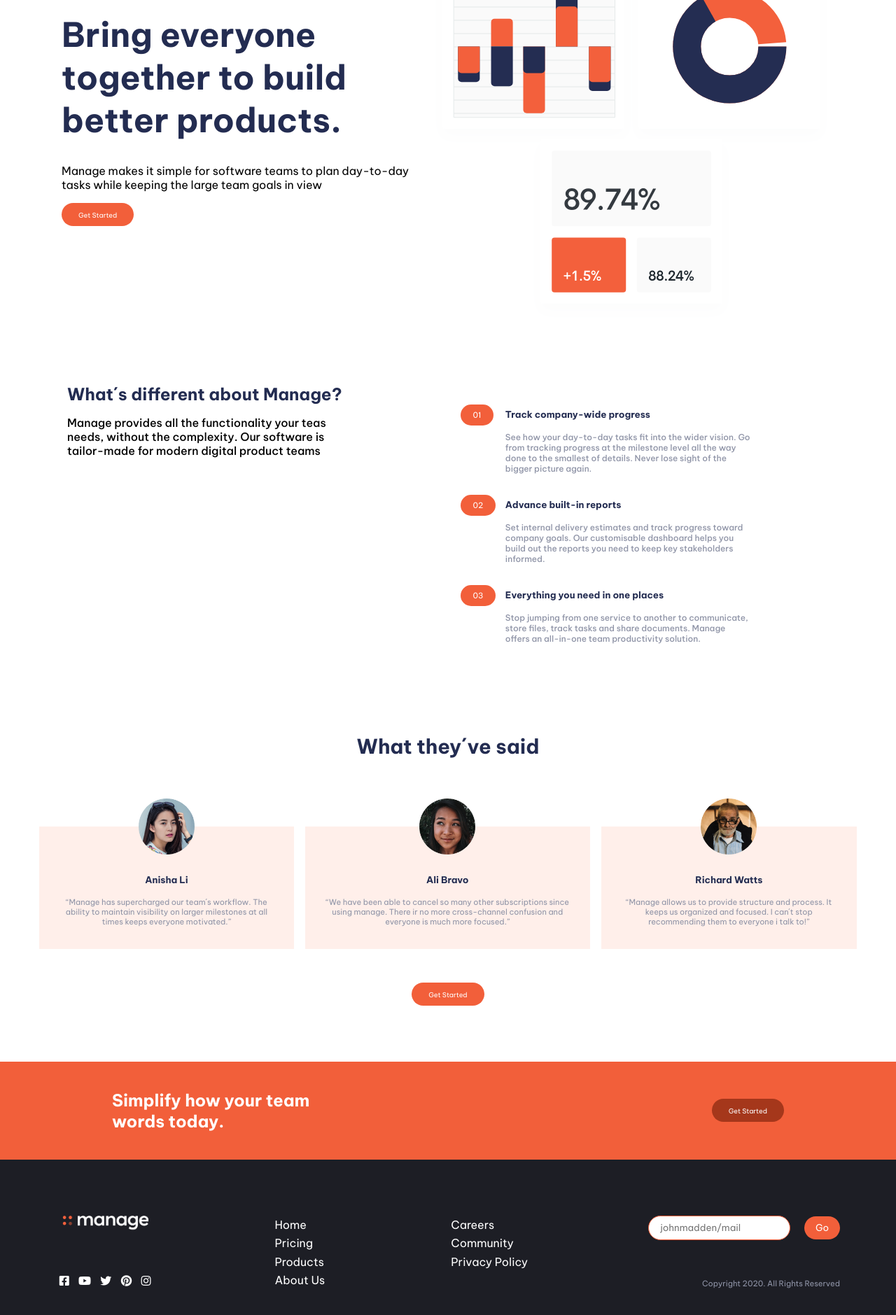
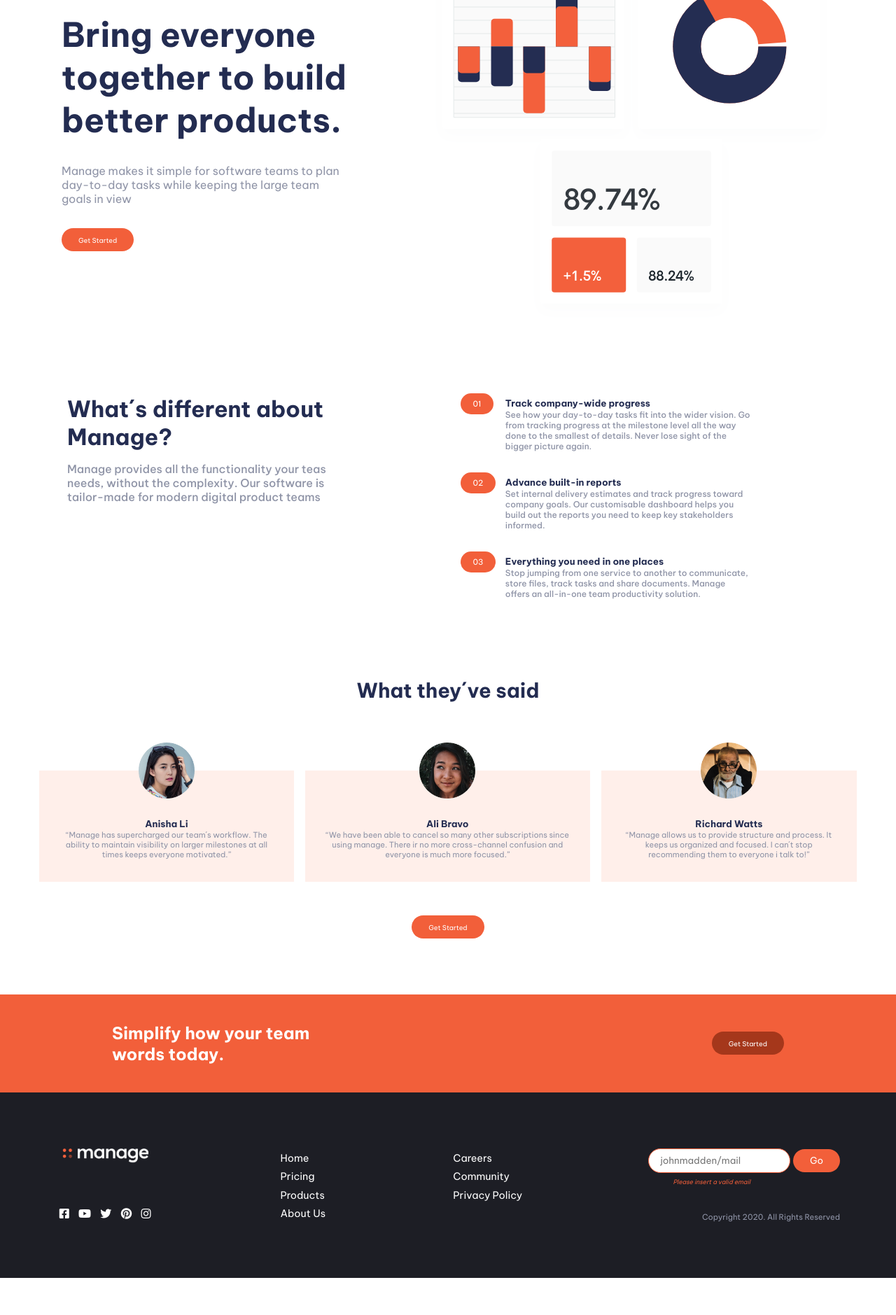
Before and after one commit to MarcelaMesaLeon/Final-FE1, a plain HTML site: page Lina Marcela Mesa Leon - FE1/index.html in a window 1280 px wide. Shown: the part 211-2090 px from the top of the page at 70% size. After the commit the page ends 2037 px from the top, so only its background shows below. Drawn offline with Linux system fonts and the light colour scheme; a web font is replaced by a local one.

Commit message:
Se ajustan estilos, se agrega aviso en el form y se organiza a mi viewport

```diff
--- a/Lina Marcela Mesa Leon - FE1/index.html
+++ b/Lina Marcela Mesa Leon - FE1/index.html
@@ -120,7 +120,7 @@
             </div>
             <div class="contenedor2texto">
                 <div>
-                    <ul class="contenedor2" type= none>
+                    <ul class="contenedorenlaces" type= none>
                         <li><a href="#Home">Home</a></li>
                         <li><a href="#Pricing">Pricing</a></li>
                         <li><a href="#Products">Products</a></li>
@@ -128,7 +128,7 @@
                     </ul>
                 </div>
                 <div>
-                    <ul class="contenedor3" type= none>
+                    <ul class="contenedorenlaces" type= none>
                         <li><a href="#Careers">Careers</a></li>
                         <li><a href="#Community">Community</a></li>
                         <li><a href="#Privacy Policy">Privacy Policy</a></li>
@@ -141,9 +141,9 @@
                         <input class="estiloform" id="enviar" type="email" placeholder="johnmadden/mail" required name="enviar"
                         oninvalid="this.setCustomValidity('please insert a valid email')"
                         oninput="this.setCustomValidity('')">
-                        <button id="boton3" type="submit">Go</button>
+                        <button class="boton" type="submit">Go</button>
                     </form>
-                    <div>
+                    <p id="aviso">Please insert a valid email</p>
                         <p id="derechos">Copyright 2020. All Rights Reserved</p>
                     </div>
             </div>
--- a/Lina Marcela Mesa Leon - FE1/styles/styles.css
+++ b/Lina Marcela Mesa Leon - FE1/styles/styles.css
@@ -14,6 +14,8 @@ html{
     border-radius: 3.12rem;
     border: none;
     padding: 0.5rem 1.5rem;
+    color: white;
+    cursor: pointer;
 }
 .boton a{
     color: white;
@@ -40,18 +42,6 @@ html{
 }
 #boton2 a:hover{
     color: rgb(242, 95, 58);
-}
-#boton3{
-    background-color: rgb(242, 95, 58);
-    border-radius: 3.12rem;
-    border: none;
-    color: white;
-    margin-left: 1rem;
-    padding: 0.5rem 1rem;
-}
-#boton3:hover{
-    cursor: pointer;
-    opacity: 70%;
 }
 
 /*estilos header*/
@@ -90,10 +80,9 @@ h1{
     padding: 1rem 0rem;
 }
 .contenedorprincipal p{
-    color: rgb(0, 0, 0);
+    color: rgb(143, 148, 167);
     font-size: 1rem;
-    padding-right: 7rem;
-    padding: 1rem 0rem;
+    padding: 1rem 7rem 2rem 0rem;
 }
 .contenedortextoprincipal{
     padding-top: 4rem;
@@ -107,26 +96,26 @@ h1{
 }
 /* estilos seccion central lado izquierdo */
 .contenedorcentroizquierda p{
-    color: rgb(0, 0, 0);
+    color: rgb(143, 148, 167);
     font-weight: 500;
     padding-right: 9rem;
 }
 h3{
     color: rgb(35, 44, 81);
-    font-size: 1.5rem;
+    font-size: 2rem;
     font-weight: 700;
-    padding: 1rem 6rem 1rem 0rem
+    padding: 2rem 6rem 1rem 0rem
 }
 /* estilos seccion central lado derecho */
 .contenedorcentroderecha{
     display: flex;
     flex-direction: column;
     justify-content: space-evenly;
-    padding: 1rem;
+    padding: 0rem 1rem;
 }
 h5{
     color: rgb(35, 44, 81);
-    padding: 1rem 6rem;
+    padding: 1rem 6rem 0rem 6rem;
 }
 .contenedorcentroderecha p{
     color: rgb(143, 148, 167);
@@ -259,32 +248,20 @@ h2{
     justify-content: space-between;
     width: 23rem;
 }
-.contenedor2{
+.contenedorenlaces{
     display: flex;
     flex-direction: column;
 }
-.contenedor2 a{
+.contenedorenlaces a{
     color: white;
     text-decoration: none;
+    font-size: 0.9rem;
+    padding: 0.5rem;
 }
-.contenedor2 a:hover{
+.contenedorenlaces a:hover{
     color: rgb(242, 95, 58);
 }
-.contenedor2 li{
-    margin: 0.2rem;
-}
-.contenedor3{
-    display: flex;
-    flex-direction: column;
-}
-.contenedor3 a{
-    color: white;
-    text-decoration: none;
-}
-.contenedor3 a:hover{
-    color: rgb(242, 95, 58);
-}
-.contenedor3 li{
+.contenedorenlaces li{
     margin: 0.2rem;
 }
 .contenedor4{
@@ -306,15 +283,23 @@ h2{
     padding-left: 1rem;
     padding-top: 0.5rem;
 }
-.contenedor4 p{
+#aviso{
+    color: rgb(242, 95, 58);
+    font-size: 0.55rem;
+    font-style: italic;
+    position: relative;
+    right: 8rem;
+    bottom: 1rem;
+}
+#derechos{
+    display: initial;
     color: rgb(143, 148, 167);
     font-size: 0.7rem;
 }
-#derechos{
-    display: initial;
-}
 #derechos2{
     display: none;
+    color: rgb(143, 148, 167);
+    font-size: 0.7rem;
 }
 
 
@@ -334,6 +319,8 @@ h2{
     }
     .menu{
         display: initial;
+        font-size: 1.5rem;
+        padding-right: 1rem;
     }
 
     /* media queries main */
@@ -347,15 +334,11 @@ h2{
         margin: 2rem;
     }
     h1{
-        color: rgb(35, 44, 81);
         font-size: 2rem;
         font-weight: 700;
         text-align: center;
-        text-align: center;
     }
     .contenedorprincipal p{
-        color: rgb(0, 0, 0);
-        color: rgb(143, 148, 167);
         font-size: 0.8rem;
         line-height: 1.3rem;
         padding: 1.2rem;
@@ -386,7 +369,6 @@ h2{
         justify-content: space-between;
     }
     .contenedorcentroizquierda p{
-        color: rgb(0, 0, 0);
         color: rgb(143, 148, 167);
         font-size: 0.8rem;
         line-height: 1.3rem;
@@ -398,7 +380,6 @@ h2{
         text-align: center;
     }
     .contenedorcentroderecha p{
-        color: rgb(143, 148, 167);
         font-weight: 300;
         line-height: 1.3rem;
         padding: 1rem 0rem 1rem 0rem;
@@ -444,7 +425,7 @@ h2{
         margin: 0rem;
         background-color: rgb(255, 239, 234);
         font-weight: 500;
-        border-radius: 1rem 0rem 0rem 1rem;
+        border-radius: 1rem;
     }
     #titulo3{
         padding-right: 2rem;
@@ -462,6 +443,7 @@ h2{
     .menuhorizontal{
         color: rgb(242, 95, 58);
         display: initial;
+        font-size: 2rem;
         padding-top: 3rem;
         text-align: center;
     }
@@ -471,7 +453,7 @@ h2{
         align-items: center;
         display: flex;
         flex-direction: column;
-        justify-content: space-aroundS;
+        justify-content: space-around;
         padding: 5rem 3rem;
         text-align: center;
     }
@@ -486,7 +468,7 @@ h2{
         flex-direction: column;
         justify-content: space-between;
         align-items: center;
-        padding: 2rem 0rem 1rem 0rem;
+        padding: 2rem 0rem 0rem 0rem;
     }
     .contenedor1{
         flex-direction: column-reverse;
@@ -509,7 +491,7 @@ h2{
         display: flex;
         font-size: 0.8rem;
         justify-content: space-around;
-        padding: 2rem;
+        padding: 2rem 2rem 0rem 2rem;
         width: 20rem;
     }
     .contenedor4{
@@ -519,13 +501,19 @@ h2{
         border: none;
         width: 16rem;
     }
+    #aviso{
+        display: none;
+    }
     #derechos{
         display: none;
     }
     #derechos2{
+        background-color: rgb(29, 30, 37);
         color: rgb(143, 148, 167);
         display: flex;
         font-size: 0.7rem;
         order: 1;
+        justify-content: center;
+        padding: 1rem;
     }
 }
```
